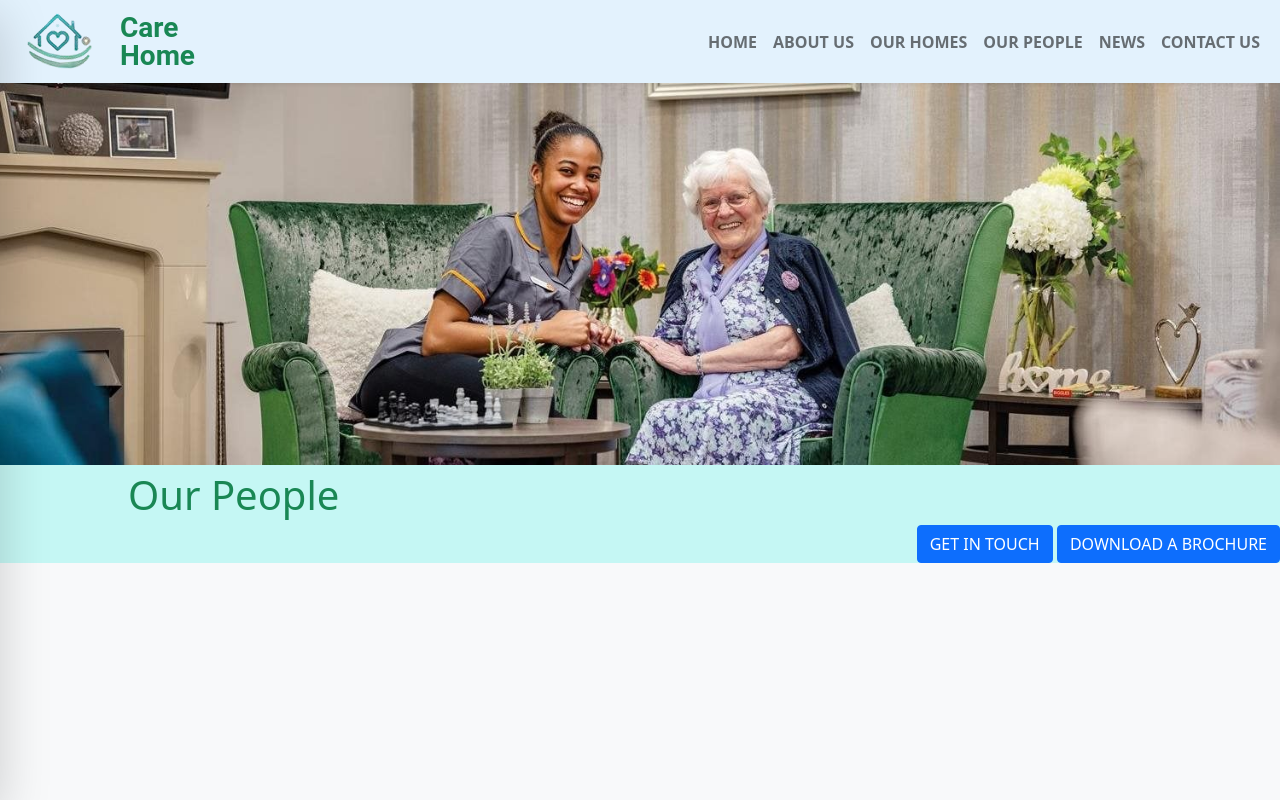
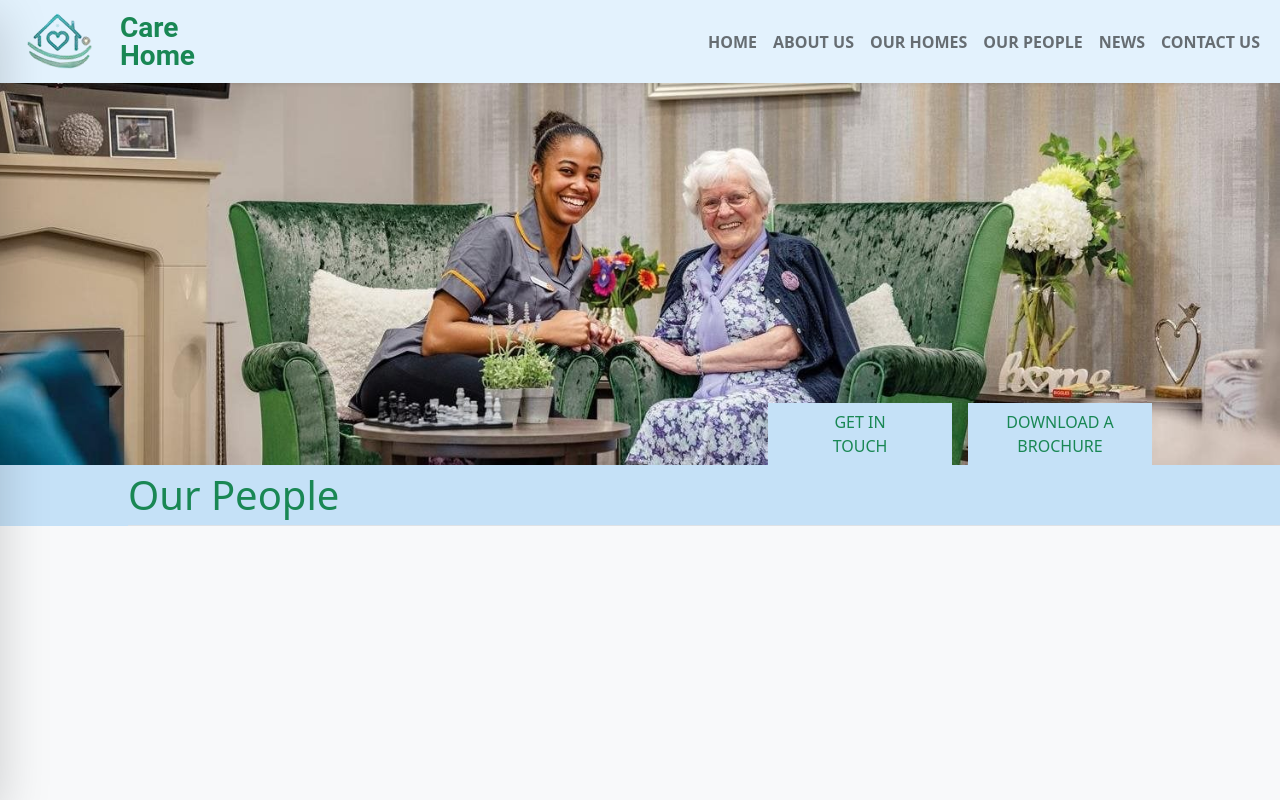
Before and after one commit to amilashanaka/carehome, a PHP site: page / in a window 1280 px wide. Run offline with PHP 8.4, Linux system fonts and the light colour scheme.

Commit message:
create button

```diff
--- a/assets/css/custom.css
+++ b/assets/css/custom.css
@@ -1,3 +1,10 @@
+:root {
+  --main-color: #c5e1f7;
+  --main-color-select: #a2d1f5;
+  /* --secondary-color: #6c757d;
+  --font-size: 16px;
+  --padding: 10px; */
+}
 .mobile-nav {
   transform: translateX(-100%);
   transition: transform 0.3s ease-in-out;
@@ -17,15 +24,15 @@
   font-weight: 500;
 }
 .custom-font {
-    font-family: 'Roboto', sans-serif;
+  font-family: "Roboto", sans-serif;
 }
 .navbar-brand-img {
-    width :"50%";
-    height : auto ;
+  width: "50%";
+  height: auto;
   vertical-align: middle;
 }
-  .h-box{
-    background-color: #c5f7f4;
+.h-box {
+  background-color: var(--main-color);
   text-align: left;
   padding-left: 10%;
 }
@@ -33,6 +40,23 @@
   padding-top: 2%;
   padding-bottom: 2%;
 }
-  .btn-ppl-line{
-    margin-top: -150px;
+.btn-land {
+  background-color: var(--main-color);
+  border-color: var(--main-color);
+  border-radius: 0;
+  transition: background-color 0.3s, color 0.3s;
+  flex: 1 ;
+  height: auto;
+  display: flex;
+  justify-content: center;
+  align-items: center;
+  text-align: center;
+  font-size: 1rem;
 }
+
+
+.btn-land:hover {
+  color: #fff;
+  background-color: var(--main-color-select);
+  border-color: var(--main-color-select);
+}
--- a/index.php
+++ b/index.php
@@ -1,21 +1,21 @@
-
-
 <!DOCTYPE html>
 <html lang="en">
+
 <head>
   <meta charset="UTF-8">
   <meta name="viewport" content="width=device-width, initial-scale=1.0">
   <title>Bootstrap 5 Mobile Menu</title>
-  <link href="assets/css/bootstrap.min.css" rel="stylesheet"  crossorigin="anonymous">
+  <link href="assets/css/bootstrap.min.css" rel="stylesheet" crossorigin="anonymous">
 
 
   <link href="https://cdnjs.cloudflare.com/ajax/libs/font-awesome/6.0.0-beta3/css/all.min.css" rel="stylesheet">
 
-  <link href="assets/css/custom.css" rel="stylesheet"  crossorigin="anonymous">
+  <link href="assets/css/custom.css" rel="stylesheet" crossorigin="anonymous">
 </head>
+
 <body class="bg-light ">
   <!-- Main Navigation -->
-  <nav class="navbar navbar-expand-lg navbar-light shadow-sm fw-bold text-success" style="background-color: #e3f2fd" >
+  <nav class="navbar navbar-expand-lg navbar-light shadow-sm fw-bold text-success" style="background-color: #e3f2fd">
     <div class="container-fluid">
       <button id="menu-toggle" class="btn btn-outline-primary d-lg-none">
         <i class="fas fa-bars"></i>
@@ -27,9 +27,6 @@
           <div>Home</div>
         </span>
       </a>
-
-
-
 
       <div class="collapse navbar-collapse" id="navbarNav">
         <ul class="navbar-nav ms-auto">
@@ -76,19 +73,40 @@
   <div id="overlay" class="position-fixed top-0 start-0 w-100 h-100 bg-dark bg-opacity-50"></div>
 
   <!-- Main Content -->
-  <img src= "assets/images/backImg.jpg" class="w-100">
-  <div class="w-100 h-box">
-    <div class="fs-1 text-success">Our People</div>
-    <div class="text-end ">
-      <button type="button" class="btn btn-primary  " >GET IN  TOUCH </button>
-      <button type="button" class="btn btn-primary">DOWNLOAD A BROCHURE</button>
+  <img src="assets/images/backImg.jpg" class="w-100">
+  <div class="w-100 h-box position-relative">
+    <div class="fs-1 text-success border-bottom">Our People</div>
+    <!-- <div class="text-end position-absolute" style="top: 0; right: 0; transform: translateY(-100%);">
+    <button type="button" class="btn btn-primary text-center w-20 ">GET IN <br>TOUCH</button>
+    <button type="button" class="btn btn-primary text-center w-20">DOWNLOAD A <br> BROCHURE</button>
+  </div> -->
+
+    <div class="text-end position-absolute" style="top: 0; right: 10%; transform: translateY(-100%); width: 30%; ">
+      <div class="d-flex flex-wrap gap-3">
+        <span type="button"
+          class="btn btn-primary btn-land  text-center flex-grow-1 btn-main-color text-success fs-6 ">
+          GET IN<br>TOUCH
+        </span>
+        <button type="button" class="btn btn-primary btn-land  text-center flex-grow-1 text-success fs-6">
+          DOWNLOAD A<br>BROCHURE
+        </button>
+
       </div>
+    </div>
+    <!-- <button type="button" class="btn btn-primary text-center w-20">DOWNLOAD A <br> BROCHURE</button> -->
   </div>
 
 
-  <script src="assets/js/custom.js"   crossorigin="anonymous"></script>
- <script src="assets/js/bootstrap.bundle.min.js"   crossorigin="anonymous"></script>
+
+
+
+
+
+
+  <script src="assets/js/custom.js" crossorigin="anonymous"></script>
+  <script src="assets/js/bootstrap.bundle.min.js" crossorigin="anonymous"></script>
 
 
 </body>
+
 </html>
```
Lines whose indentation alone changed are shown as unchanged.
